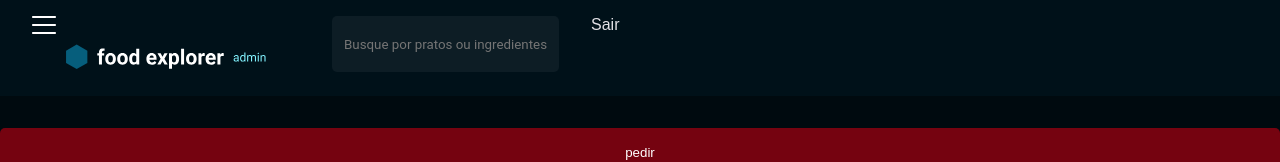
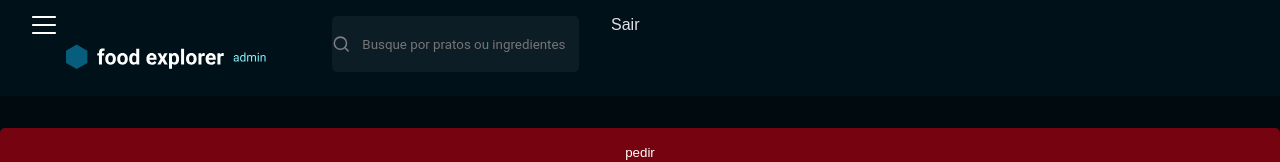
Before and after one commit to daiaanebarbosaf/foodexplorer, a React (Vite) app: page / in a window 1280 px wide. Shown: the top 162 px of the page. Built offline with nearby package versions, Linux system fonts and the light colour scheme.

Commit message:
Adiconando a biblioteca de icones React

```diff
--- a/src/components/Header/index.jsx
+++ b/src/components/Header/index.jsx
@@ -1,4 +1,5 @@
 import { Container, Menu, MenuExpand, MenuClose } from './styles';
+import { FiSearch } from 'react-icons/fi';
 
 import logoAdmin from '../../assets/logo-admin.svg';
 import buttonHidden from '../../assets/hidden-menu.svg';
@@ -50,7 +51,7 @@ export function Header(){
                 </MenuClose>
 
                 <h1 className="hide" id="menuText">Menu</h1>
-                <Input placeholder="Busque por pratos ou ingredientes" />
+                <Input placeholder="Busque por pratos ou ingredientes" icon={FiSearch}/>
                 <p>Sair</p>
             </Menu>
         </Container>
```
